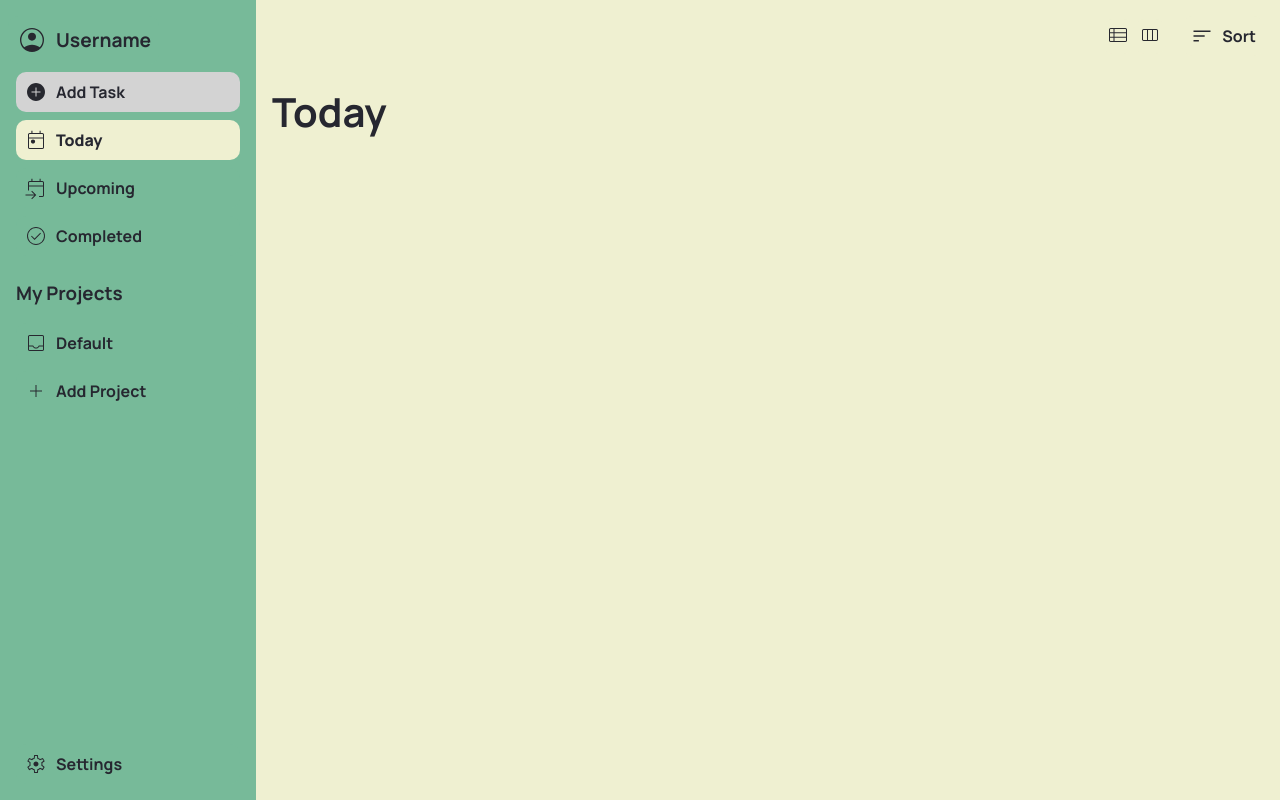
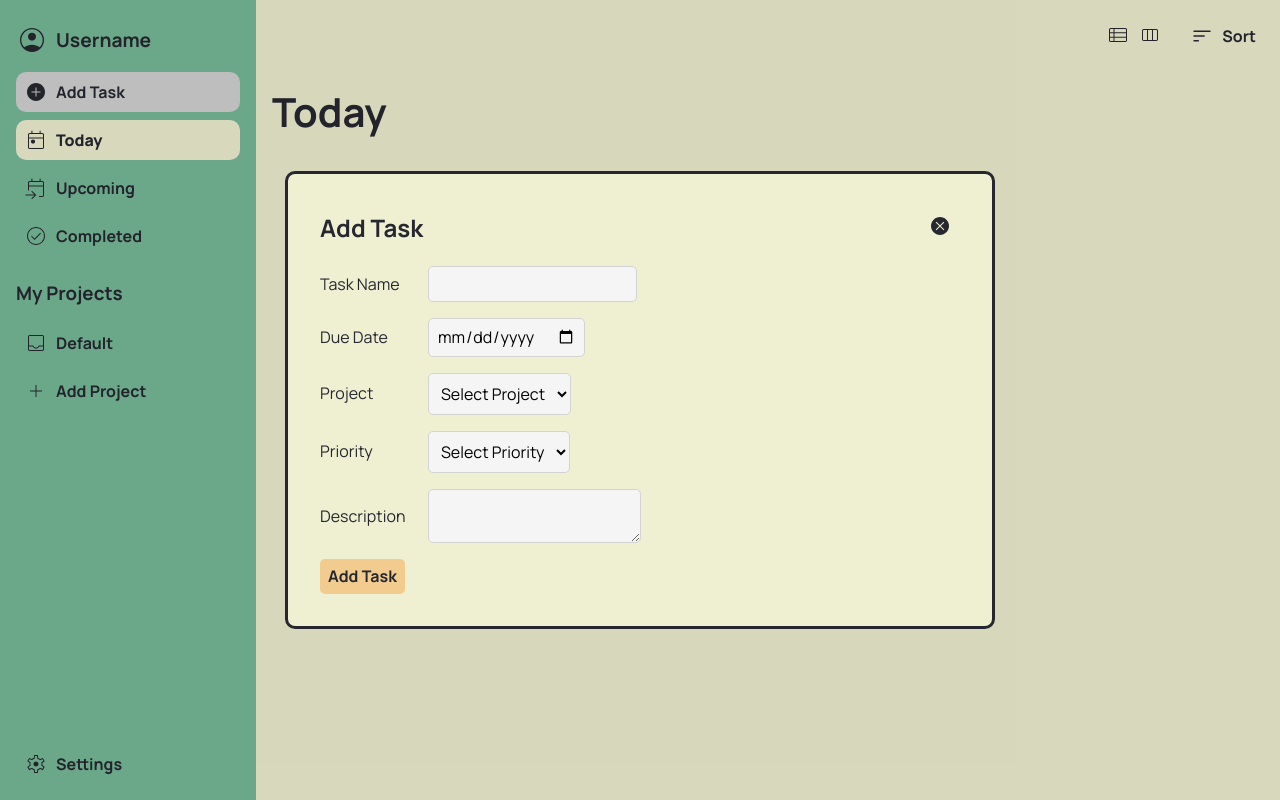
Before and after one commit to 383myrtle/odin-todo-list, a website built with webpack: page src/template.html in a window 1280 px wide. Both pictures are taken after a click on the button "Add Task". Built offline with nearby package versions, Linux system fonts and the light colour scheme.

Commit message:
Create "Add task" dialog

```diff
--- a/src/index.js
+++ b/src/index.js
@@ -1,20 +1,13 @@
 import "./normalize.css";
 import "./styles.css";
-import { addTask, loadFromLocalStorage } from "./TaskController.js";
+import { addTask, addProject, loadFromLocalStorage, getTasks } from "./TaskController.js";
 import { renderTasks, renderProjects } from "./DisplayController.js";
-import { isToday, isFuture } from "date-fns";
+import { isToday, isFuture, parse } from "date-fns";
 
 document.addEventListener("DOMContentLoaded", () => {
     loadFromLocalStorage();
+    console.log(getTasks());
 
-/*     let input = prompt("Enter a task:");
-    while (input !== "q"){
-        let desc = prompt("Enter a description:");
-        addTask(input, desc, new Date(Date.now()), 1);
-        console.log("Task added successfully");
-        input = prompt("Enter a task:")
-    }
- */
     const tabs = [
         {id: "today", name: "Today", evaluate: (task) =>{
             return (isToday(task.dueDate) && !task.isCompleted()) ? true : false;
@@ -31,13 +24,21 @@ document.addEventListener("DOMContentLoaded", () => {
         const tab = document.getElementById(mode.id);
         tab.addEventListener("click", () => {
             const currentTab = document.querySelector(".active");
-            currentTab.classList.remove("active");
+            if (currentTab){
+                currentTab.classList.remove("active");
+            }
             tab.classList.add("active");
             renderTasks(mode);
         });
     });
 
+    const addTaskButton = document.getElementById("add-task");
+    const dialog = document.getElementById("add-task-dialog");
+    addTaskButton.addEventListener("click", () => {
+        dialog.showModal();
+    });
+
     /* Start on today tab on page load */
     renderTasks(tabs[0]);
     renderProjects();
-})
+});
--- a/src/styles.css
+++ b/src/styles.css
@@ -179,3 +179,53 @@ button.active {
     margin-left: auto;
     margin-right: 2rem;
 }
+
+dialog {
+    border-radius: 10px;
+    padding: 2rem;
+    background-color: var(--secondary-color);
+    color: var(--text-color);
+    width: 50%;
+    height: fit-content;
+}
+
+.form-header{
+    justify-content: space-between;
+    align-items: center;
+}
+
+.form-body{
+    gap: 1rem;
+    padding: 1rem 0px;
+}
+
+.form-group{
+    display: flex;
+    gap: 0.5rem;
+    align-items: center;
+}
+
+label {
+    width: 100px;
+}
+
+input, textarea, select{
+    border: 1px solid var(--secondary-color-dark);
+    background-color: var(--secondary-color-light);
+    padding: 0.5rem;
+    border-radius: 5px;
+}
+
+form button{
+    padding: 0.5rem;
+    border: none;
+    background-color: var(--tertiary-color);
+    color: var(--text-color);
+    border-radius: 5px;
+    font-weight: bold;
+    cursor: pointer;
+}
+
+#close-form {
+    background-color: var(--secondary-color);
+}
--- a/src/template.html
+++ b/src/template.html
@@ -63,5 +63,47 @@
             </button>
         </div>
         <div class="content"></div>
+        <dialog id="add-task-dialog">
+            <form id="task-form">
+                <div class="form-header flex-row">
+                    <h2>Add Task</h2>
+                    <button id="close-form">
+                        <img class="icon-small" src="assets/icons/close.svg" alt="Close">
+                    </button>
+                </div>
+                <div class="form-body flex-col">
+                    <div class="form-group">
+                        <label for="task-name">Task Name</label>
+                        <input type="text" id="task-name" name="task-name" required>
+                    </div>
+                    <div class="form-group">
+                        <label for="task-date">Due Date</label>
+                        <input type="date" id="task-date" name="task-date" required>
+                    </div>
+                    <div class="form-group">
+                        <label for="task-project">Project</label>
+                        <select id="task-project" name="task-project" required>
+                            <option value="" disabled selected>Select Project</option>
+                        </select>
+                    </div>
+                    <div class="form-group">
+                        <label for="task-priority">Priority</label>
+                        <select id="task-priority" name="task-priority" required>
+                            <option value="" disabled selected>Select Priority</option>
+                            <option value="low">Low</option>
+                            <option value="medium">Medium</option>
+                            <option value="high">High</option>
+                        </select>
+                    </div>
+                    <div class="form-group">
+                        <label for="task-description">Description</label>
+                        <textarea id="task-description" name="task-description"></textarea>
+                    </div>
+                </div>
+                <div class="form-footer">
+                    <button id="submit-task" type="submit">Add Task</button>
+                </div>
+            </form>
+        </dialog>
 </body>
 </html>
```
Also changed, not shown: src/assets/icons/close.svg (added).
